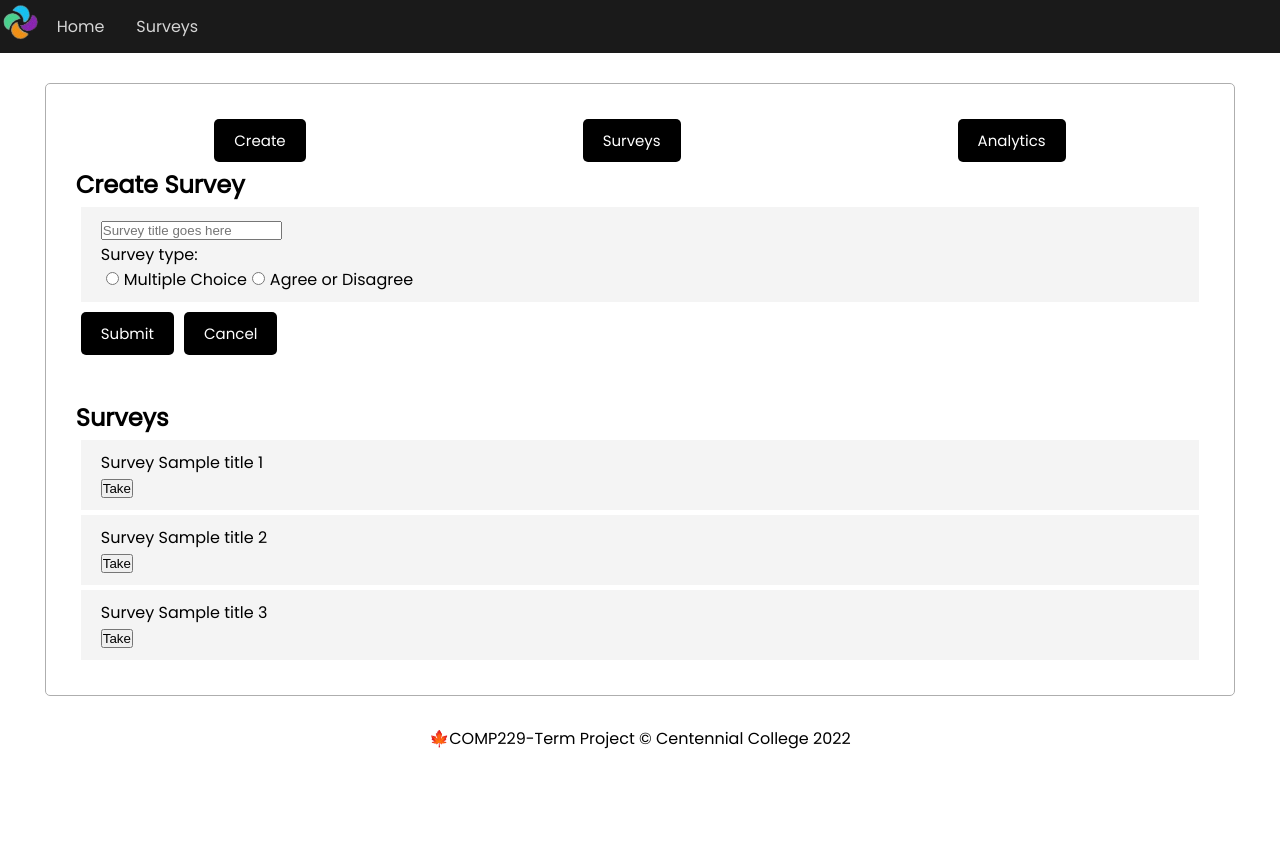
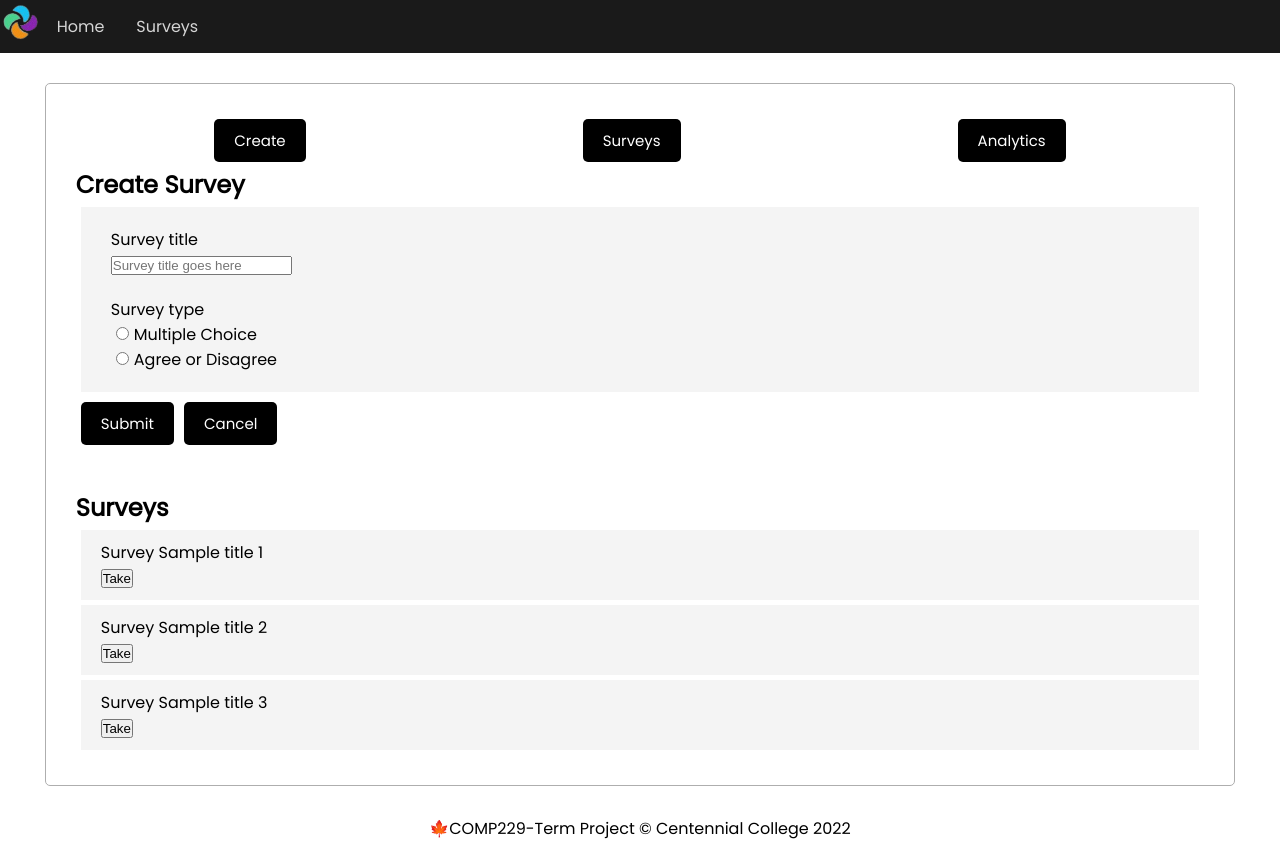
Before and after one commit to jmmunoz14/comp229-term-project, a React (Create React App) app: page / in a window 1280 px wide. Before the commit the page ends 800 px from the top, so only its background shows below. Built offline with nearby package versions, Linux system fonts and the light colour scheme; data requests are answered from the project's data file.

Commit message:
survey styling

```diff
--- a/src/App.css
+++ b/src/App.css
@@ -169,3 +169,13 @@ footer {
   align-items: center;
   align-content: center;
 }
+
+.flexbox-container-multiple-choice {
+  display: inline-flex;
+  flex-direction: column;
+
+}
+
+.form-element{
+  padding: 10px;
+}
--- a/src/components/CreateSurvey.js
+++ b/src/components/CreateSurvey.js
@@ -69,22 +69,26 @@ const CreateSurvey = () => {
             <h2>Create Survey</h2>
             <div className="element">
 
+                <div className='form-element'>
+                    <p>Survey title</p>
                     <input type="text"
                         name="name"
                         ref={surveyTitleFieldRef}
                         placeholder={surveyForm.surveyTitle}
                         onChange={onChangeSurveyTitle}
                     />
+                </div>
 
-                <p>Survey type:</p>
+                <div className='form-element'>
+                    <p>Survey type</p>
+                    <div className='flexbox-container-multiple-choice'>
                         <label>
                             <input type="radio"
                                 className="radio-button"
                                 name="name"
                                 ref={agreeDisagreeRadioButtonRef}
                                 onChange={onChangesRadioButton}
-                    />
-                    Multiple Choice
+                            />Multiple Choice
                         </label>
                         <label>
                             <input type="radio"
@@ -95,6 +99,8 @@ const CreateSurvey = () => {
                             />
                             Agree or Disagree
                         </label>
+                    </div>
+                </div>
 
             </div>
 
```
Lines whose indentation alone changed are shown as unchanged.
